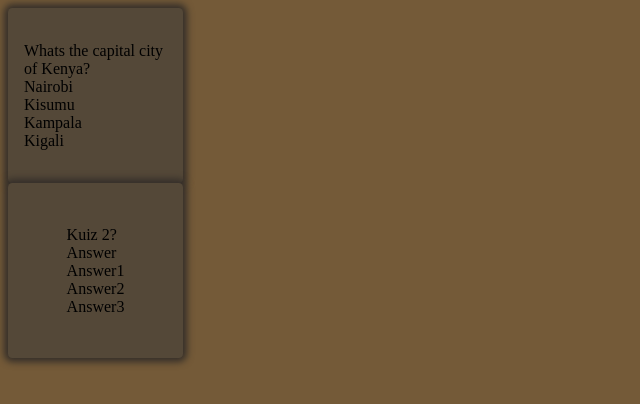
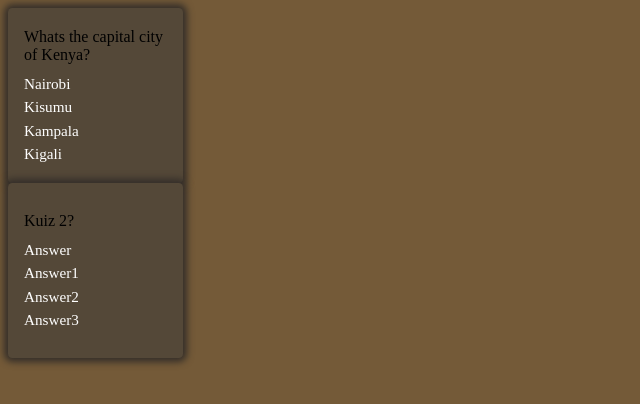
Before and after one commit to Shai9/Quizzy, a React (Create React App) app: page / in a window 1280 px wide. Shown: the top 404 px of the page, without its empty margins (0-640 px from the left). Built offline with nearby package versions, Linux system fonts and the light colour scheme; no server answers.

Commit message:
fetched API data ,added needed dependancies

```diff
--- a/package.json
+++ b/package.json
@@ -6,9 +6,10 @@
     "@testing-library/jest-dom": "^5.16.4",
     "@testing-library/react": "^13.3.0",
     "@testing-library/user-event": "^13.5.0",
+    "axios": "^0.27.2",
     "react": "^18.2.0",
     "react-dom": "^18.2.0",
-    "react-scripts": "5.0.1",
+    "react-scripts": "^5.0.1",
     "web-vitals": "^2.1.4"
   },
   "scripts": {
--- a/src/App.css
+++ b/src/App.css
@@ -34,3 +34,21 @@ body{
   cursor: pointer;
 
 }
+.card .front {
+  left: 0;
+  text-shadow: 2rem;
+}
+
+.kuizcard-choices {
+  margin-top: .7rem;
+}
+
+.kuizcard-choice {
+  margin-top: .35rem;
+  color: white;
+  font-size: .95rem;
+}
+
+.kuizcard-choice:first-child {
+  margin-top: .2rem;
+}
--- a/src/App.js
+++ b/src/App.js
@@ -1,9 +1,19 @@
-import React , { useState } from "react";
+import React , { useEffect, useState } from "react";
 import KuizcardList from "./components/KuizcardList"
 import './App.css';
+import axios from 'axios'
+
 
 function App() {
   const [kuizcards , setKuizcards] = useState(SAMPLE_KUIZCARDS)
+
+  useEffect(()=>{
+     axios
+     .get('https://opentdb.com/api_category.php')
+     .then(response => {
+        console.log(response.data)
+     })
+  }, [])
   return (
     < KuizcardList kuizcards = { kuizcards }/>
   );
```
Also changed, not shown: 1 other file (tests, documents, lock files or other folders).
